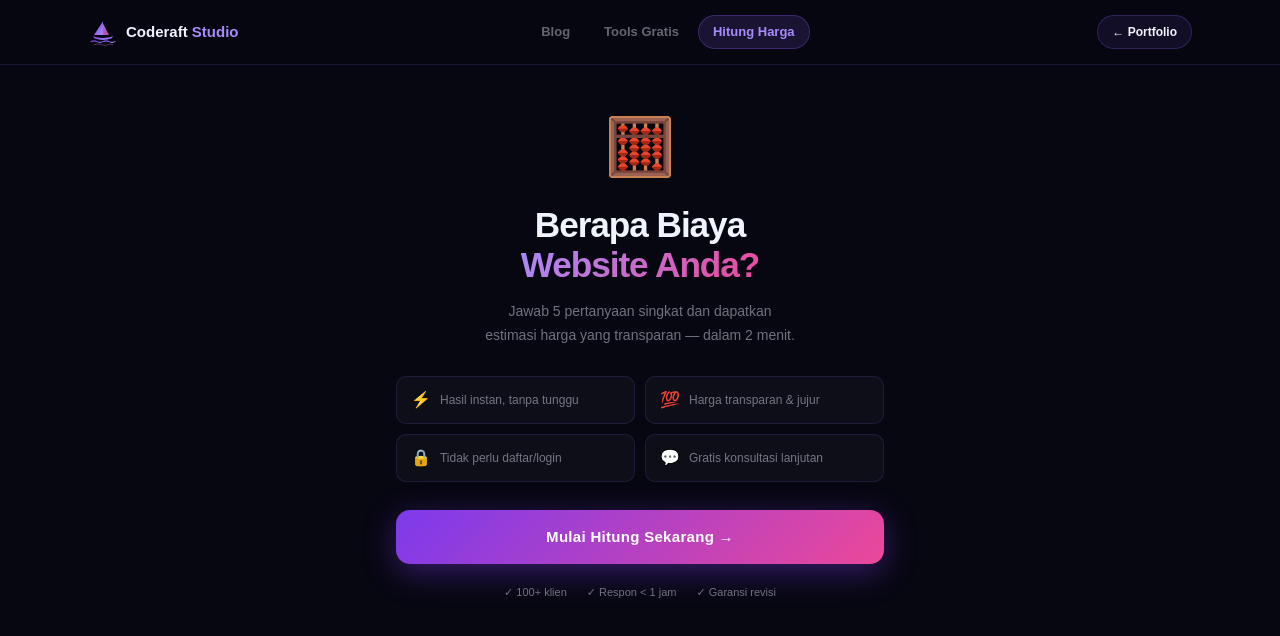
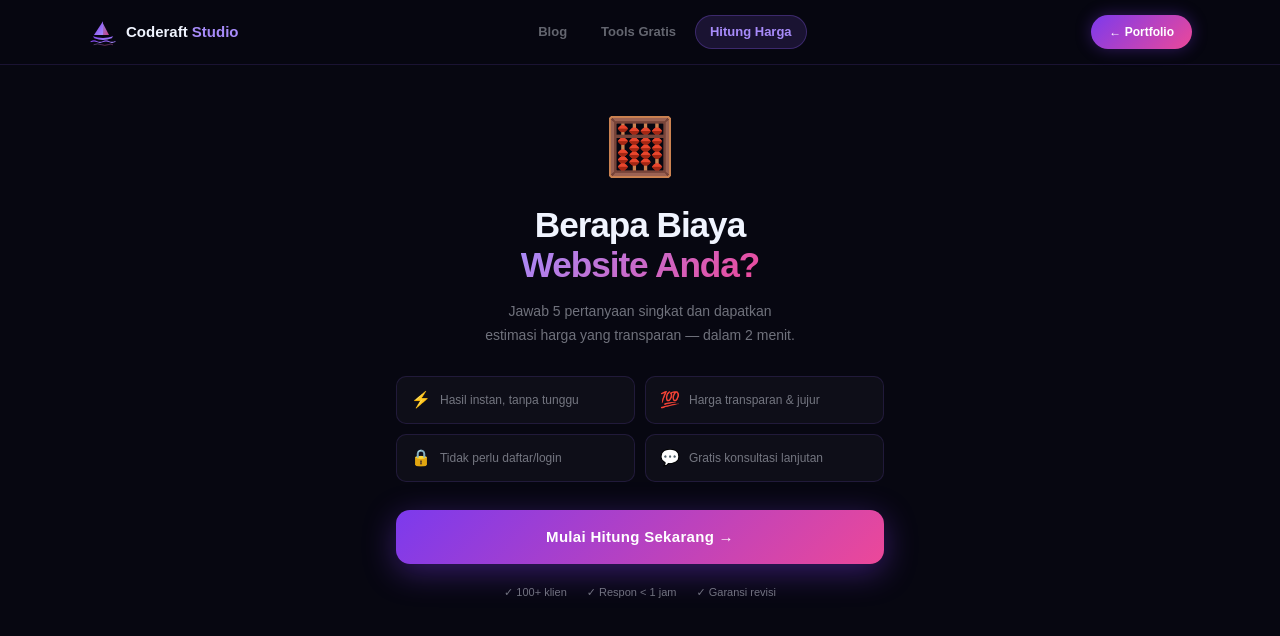
Before and after one commit to coderaft-studio/coderaft-studio, a Next.js app: page /hitung in a window 1280 px wide. Shown: the top 636 px of the page. Built offline with nearby package versions, Linux system fonts and the light colour scheme.

Commit message:
Update Nav.js

```diff
--- a/components/shared/Nav.js
+++ b/components/shared/Nav.js
@@ -50,9 +50,9 @@ export default function SharedNav() {
         {/* CTA */}
         <div className="flex items-center gap-3">
           <Link href="/"
-            style={{ textDecoration:"none", display:"flex", alignItems:"center", gap:"6px", fontSize:"12px", fontWeight:700, color:TEXT, background:"rgba(139,92,246,0.1)", border:`1px solid rgba(139,92,246,0.25)`, padding:"7px 14px", borderRadius:"20px", transition:"all 0.2s" }}
-            onMouseEnter={e=>{ e.currentTarget.style.background="rgba(139,92,246,0.2)"; e.currentTarget.style.borderColor="rgba(139,92,246,0.5)"; }}
-            onMouseLeave={e=>{ e.currentTarget.style.background="rgba(139,92,246,0.1)"; e.currentTarget.style.borderColor="rgba(139,92,246,0.25)"; }}>
+            style={{ textDecoration:"none", display:"flex", alignItems:"center", gap:"6px", fontSize:"12px", fontWeight:700, color:"#fff", background:"linear-gradient(135deg,#7c3aed,#ec4899)", padding:"8px 18px", borderRadius:"20px", boxShadow:"0 0 16px rgba(124,58,237,0.35)", transition:"all 0.2s" }}
+            onMouseEnter={e=>{ e.currentTarget.style.transform="scale(1.05)"; e.currentTarget.style.boxShadow="0 0 24px rgba(124,58,237,0.55)"; }}
+            onMouseLeave={e=>{ e.currentTarget.style.transform="scale(1)"; e.currentTarget.style.boxShadow="0 0 16px rgba(124,58,237,0.35)"; }}>
             ← Portfolio
           </Link>
         </div>
```
